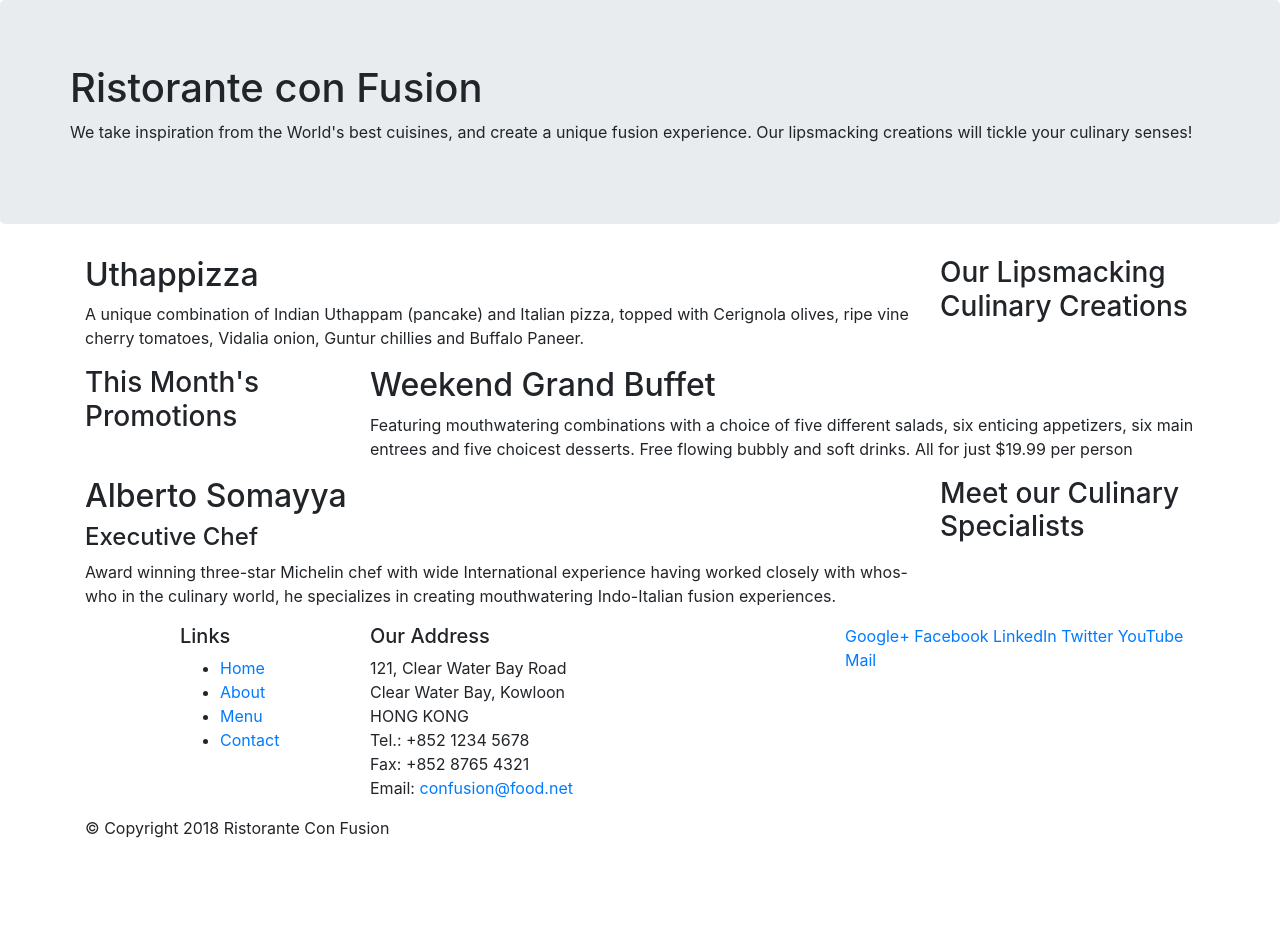
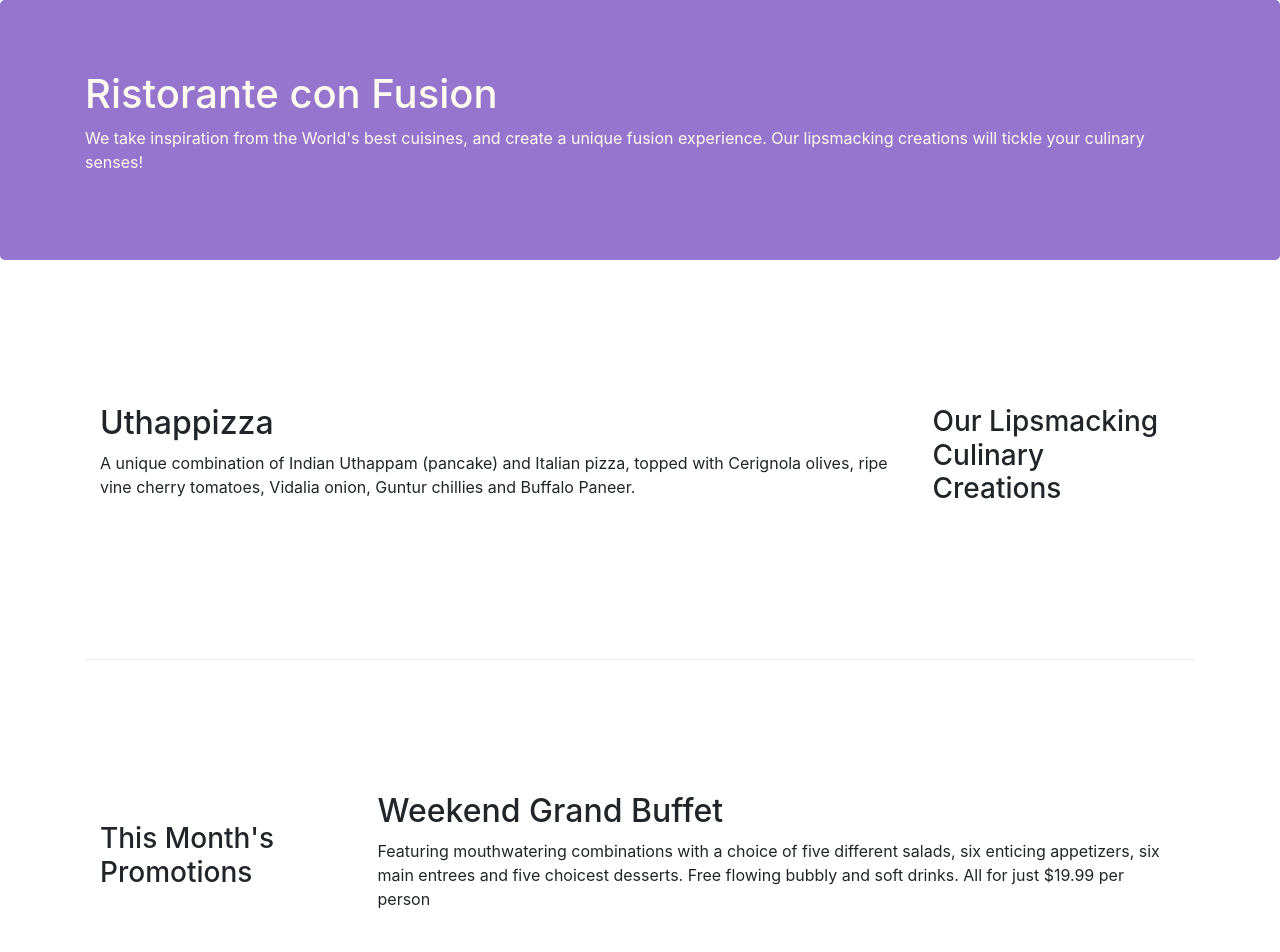
Before and after one commit to Pijush32/git-test, a website: page index.html in a window 1280 px wide. Shown: the top 952 px of the page. Before the commit the page ends 856 px from the top, so only its background shows below. Drawn offline with nearby package versions, Linux system fonts and the light colour scheme.

Commit message:
adding files

```diff
--- /dev/null
+++ b/css/style.css
@@ -0,0 +1,30 @@
+.row-header{
+	margin: 0px auto;
+	padding: 0px auto;
+}
+
+.row-content {
+	margin: 0px auto;
+	padding: 50px 0px 50px 0px;
+	border-bottom: 1px ridge;
+	min-height: 400px;
+}
+
+.footer{
+	background-color: #D1C4E9;
+	margin: 0px auto;
+	padding: 20px 0px 20px 0px;
+}
+
+.jumbotron{
+	padding: 70px 30px 70px 30px;
+	margin: 0px auto;
+	background: #9575CD;
+	color: floralwhite;
+}
+
+.address{
+	font-size: 80%;
+	margin: 0px;
+	color: #0f0f0f;
+}
--- a/index.html
+++ b/index.html
@@ -9,6 +9,7 @@
 
 <!--Bootstrap CSS -->
 <link rel="stylesheet" href="node_modules/bootstrap/dist/css/bootstrap.css">
+<link rel="stylesheet" href="css/style.css">
     <title>Ristorante Con Fusion</title>
 
 </head>
@@ -17,7 +18,7 @@
 
     <header class="jumbotron">
         <div class="container">
-            <div class="row">
+            <div class="row row-header">
                 <div>
                     <h1>Ristorante con Fusion</h1>
                     <p>We take inspiration from the World's best cuisines, and create a unique fusion experience. Our lipsmacking creations will tickle your culinary senses!</p>
@@ -29,7 +30,7 @@
     </header>
 
     <div class="container">
-        <div class="row">
+        <div class="row row-content align-items-center">
             <div class="col-12 col-sm-4 order-sm-last col-md-3">
                 <h3>Our Lipsmacking Culinary Creations</h3>
             </div>
@@ -40,7 +41,7 @@
         </div>
 
 
-        <div class="row">
+        <div class="row row-content align-items-center">
             <div class="col-12 col-sm-4 col-md-3">
                 <h3>This Month's Promotions</h3>
             </div>
@@ -50,7 +51,7 @@
             </div>
         </div>
 
-        <div class="row">
+        <div class="row row-content align-items-center">
             <div class="col-12 col-sm-4 order-sm-last col-md-3">
                 <h3>Meet our Culinary Specialists</h3>
             </div>
@@ -62,12 +63,12 @@
         </div>
     </div>
 
-    <footer>
+    <footer class="footer">
         <div class="container">
             <div class="row">
                 <div class="col-4 offset-1 col-sm-2">
                     <h5>Links</h5>
-                    <ul>
+                    <ul class="list-unstyled">
                         <li><a href="#">Home</a></li>
                         <li><a href="#">About</a></li>
                         <li><a href="#">Menu</a></li>
@@ -85,8 +86,8 @@
 		              Email: <a href="mailto:confusion@food.net">confusion@food.net</a>
 		           </address>
                 </div>
-                <div class="col-12 col-sm-4">
-                    <div>
+                <div class="col-12 col-sm-4 align-self-center">
+                    <div class="text-center">
                         <a href="http://google.com/+">Google+</a>
                         <a href="http://www.facebook.com/profile.php?id=">Facebook</a>
                         <a href="http://www.linkedin.com/in/">LinkedIn</a>
@@ -96,7 +97,7 @@
                     </div>
                 </div>
            </div>
-           <div class="row">
+           <div class="row justify-content-center">
                 <div class="col-auto">
                     <p>© Copyright 2018 Ristorante Con Fusion</p>
                 </div>
```
